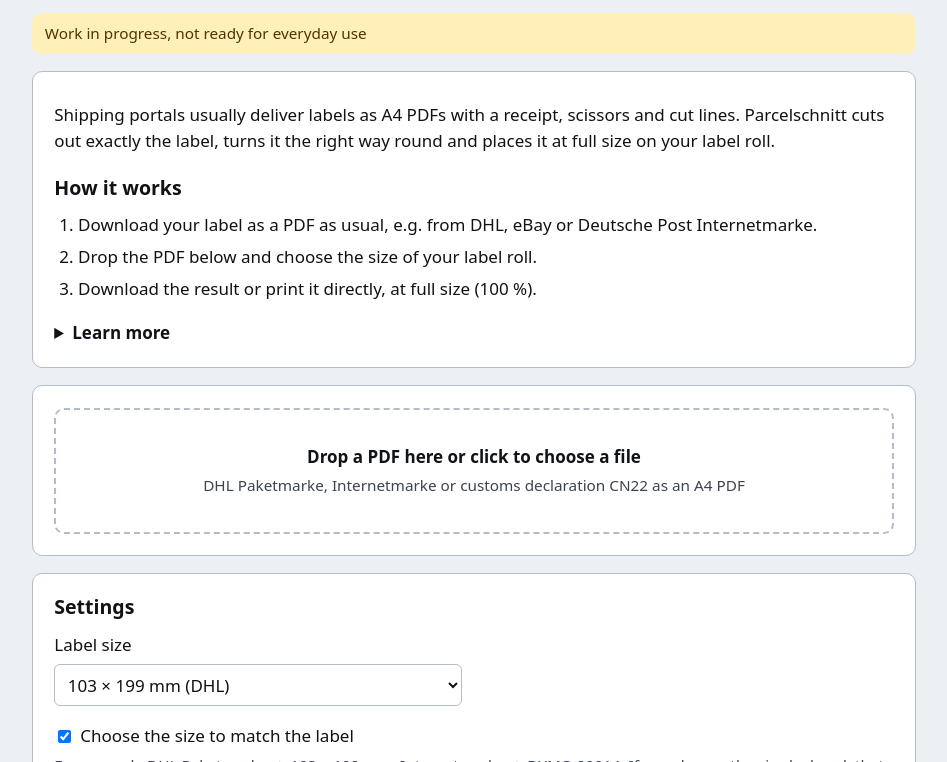
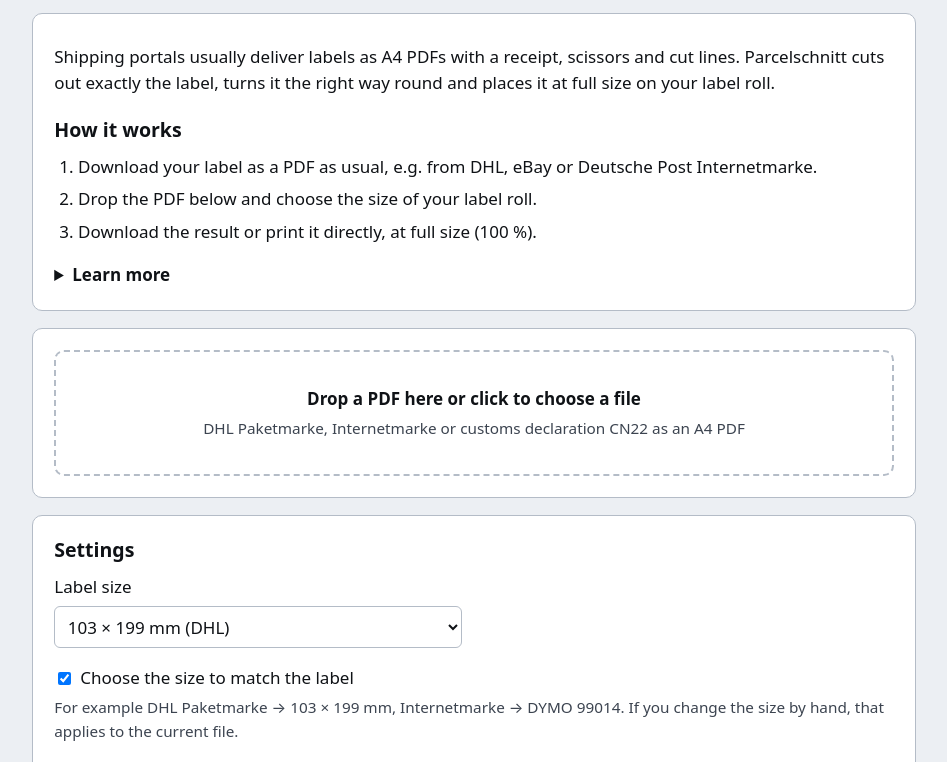
Before and after one commit to Parcelschnitt/parcelschnitt, a website built with Vite: page index.html in a window 1280 px wide. Shown: the part 104-866 px from the top of the page, without its empty margins (166-1113 px from the left). Built offline with nearby package versions, Linux system fonts and the light colour scheme.

Commit message:
docs: drop the work-in-progress notice now that v1 is live
The site banner and the README warning are replaced by a short note
that the first version is online and feedback is welcome; the README
feature list is no longer labelled as planned.

Co-Authored-By: Claude Opus 5.5 <noreply@anthropic.com>

```diff
--- a/index.html
+++ b/index.html
@@ -29,8 +29,6 @@
         <button type="button" id="lang-toggle" class="link-button"></button>
       </div>
     </header>
-
-    <p class="wip" role="note" data-i18n="app.wip"></p>
 
     <main>
       <section class="card" aria-labelledby="howto-heading">
--- a/src/ui/i18n.ts
+++ b/src/ui/i18n.ts
@@ -10,7 +10,6 @@ export type Lang = 'de' | 'en';
 
 const de = {
   'app.tagline': 'Versandetiketten passgenau für den Etikettendrucker zuschneiden',
-  'app.wip': 'In Entwicklung, noch nicht für den Alltag gedacht',
   'app.privacy':
     'Alles bleibt auf deinem Gerät: Die PDF wird nur in deinem Browser verarbeitet. Keine Uploads, kein Konto, kein Tracking.',
   'lang.switch': 'English',
@@ -150,7 +149,6 @@ export type MessageKey = keyof typeof de;
 
 const en: Record<MessageKey, string> = {
   'app.tagline': 'Crop shipping labels to the exact size of your label printer',
-  'app.wip': 'Work in progress, not ready for everyday use',
   'app.privacy':
     'Everything stays on your device: the PDF is processed only in your browser. No uploads, no account, no tracking.',
   'lang.switch': 'Deutsch',
--- a/src/ui/styles.css
+++ b/src/ui/styles.css
@@ -110,15 +110,6 @@ h3 {
 .tagline {
   margin: 0;
   color: var(--muted);
-}
-
-.wip {
-  margin: 1rem 0;
-  padding: 0.5rem 0.75rem;
-  border-radius: var(--radius);
-  background: var(--warn-bg);
-  color: var(--warn-text);
-  font-size: 0.9rem;
 }
 
 .card {
```
Also changed, not shown: README.md.
